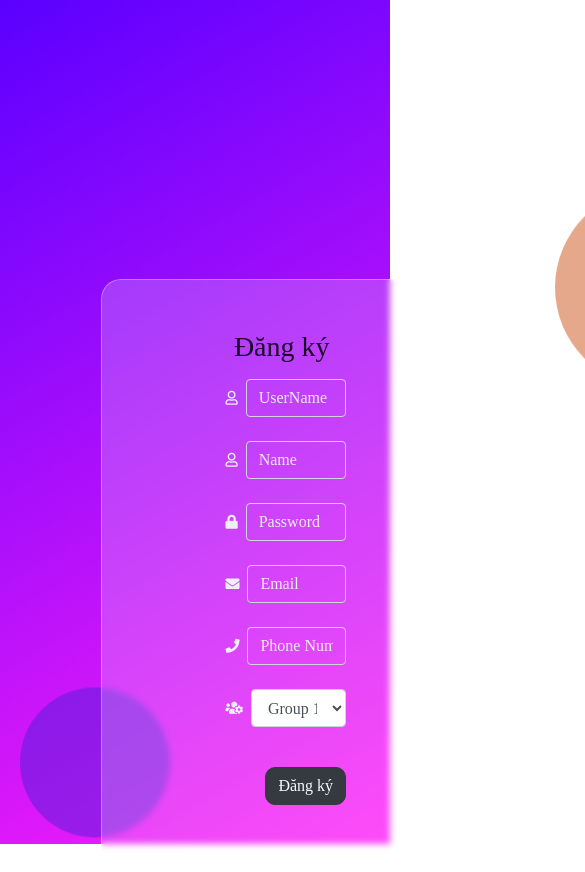
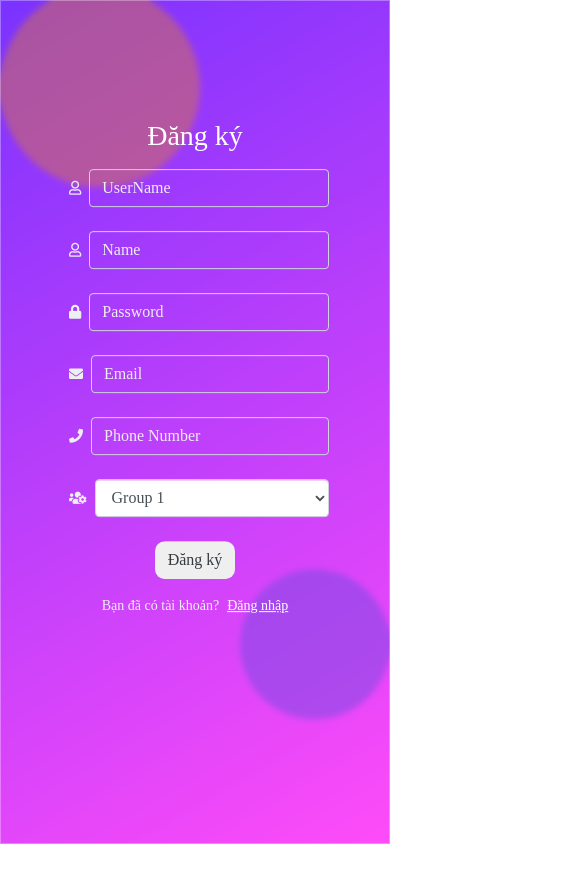
Before and after one commit to PhuongLe1301/tixvn, a React (Create React App) app in the folder tixvn/: page /register in a window 390 px wide. Shown: the top 872 px of the page, 585 px wide, since content can reach past the window. After the commit the page ends 844 px from the top, so only its background shows below. Built offline with nearby package versions, Linux system fonts and the light colour scheme.

Commit message:
responsive login and register

```diff
--- a/tixvn/src/App.js
+++ b/tixvn/src/App.js
@@ -12,6 +12,7 @@ import Login from './pages/Login/Login';
 import AdminTemplate from './template/AdminTemplate/AdminTemplate';
 import ManageMovie from './pages/ManageMovie/ManageMovie';
 import ManageUser from './pages/ManageUser/ManageUser';
+import UserTemplate from './template/UserTemplate/UserTemplate';
 
 export const history = createBrowserHistory();
 
@@ -23,8 +24,8 @@ function App() {
         <HomeTemplate component={Home} exact path="/" />
         <HomeTemplate component={Detail} exact path="/detail/:postId" />
         <HomeTemplate component={CheckOut} exact path="/checkout/:id" />
-        <Route component={Register} exact path="/register" />
-        <Route component={Login} exact path="/login" />
+        <UserTemplate component={Register} exact path="/register" />
+        <UserTemplate component={Login} exact path="/login" />
         <Route component={News} exact path="/news"/>
         {/* Admin  */}
         <AdminTemplate component={ManageMovie} exact path="/admin/quanlyphim" />
--- a/tixvn/src/pages/Login/Login.css
+++ b/tixvn/src/pages/Login/Login.css
@@ -1,3 +1,66 @@
-.registerBG .btn-question a{
+.loginGlass .input-field input {
+    background-color: inherit;
+}
+
+.loginGlass .input-field input::placeholder {
+    color: #eee;
+}
+
+.loginGlass {
+    color: #ecf0f1;
+    border-radius: 20px;
+    padding: 50px 100px;
+    background: rgba(255, 255, 255, 0.2);
+    border: solid 1px rgba(255, 255, 255, 0.3);
+    backdrop-filter: blur(3px);
+    position: absolute;
+    top: 15%;
+    left: 35%;
+}
+
+.btn {
+    border-radius: 10px;
+}
+
+.loginGlass .btn-question a{
     text-decoration: underline;
 }
+
+@media screen and (max-width: 1024px) {
+    .loginGlass {
+        left: 26%;
+        top: 33%;
+        transform: scale(1.3);
+    }
+}
+@media screen and (max-width: 768px) {
+    .loginGlass {
+        left: 19%;
+        top: 31%;
+        transform: scale(1.2);
+    }
+}
+
+@media screen and (min-width: 481px) and (max-width: 654px) {
+    .loginGlass {
+        left: 0;
+        top: 26%;
+        transform: none;
+    }
+}
+
+@media screen and (max-width: 480px) {
+    .loginGlass{
+        height: 90.7%;
+        width: 91%;
+        left: 0;
+        top: 0;
+        padding: 0;
+        border-radius: 0;
+    }
+
+    .loginGlass form{
+        transform: translateY(88%);
+        padding: 0px 60px;
+    }
+}
--- a/tixvn/src/pages/Register/Register.css
+++ b/tixvn/src/pages/Register/Register.css
@@ -1,42 +1,3 @@
-.registerBG {
-  overflow: hidden;
-  background: linear-gradient(135deg, #00c3ff, #eeef1c);
-  background: linear-gradient(135deg, #fc00ff, #00dbde);
-  background-image: linear-gradient(135deg, #ff00ba 0%, #fae713 100%);
-  background-image: linear-gradient(150deg, #5a00ff 0%, #ff1ff7 100%, #ff1ff7 100%);
-  width: 100%;
-  height: 100vh;
-}
-.circleTop {
-  width: 200px;
-  height: 200px;
-  background-color: rgba(204, 82, 25, 0.5);
-  border-radius: 50%;
-  position: absolute;
-  left: 400px;
-  top: 30px;
-  animation: animate 5s linear infinite;
-  animation-delay: calc(-1s * var(--i));
-}
-@keyframes animate {
-  0%,
-  100% {
-    transform: translateY(-25px);
-  }
-  50% {
-    transform: translateY(40px);
-  }
-}
-.circleBot {
-  width: 150px;
-  height: 150px;
-  background-color: rgba(80, 31, 218, 0.5);
-  border-radius: 50%;
-  position: absolute;
-  right: 370px;
-  top: 550px;
-  animation: animate 5s linear infinite;
-}
 .registerGlass .input-field input {
   background-color: inherit;
 }
@@ -57,75 +18,52 @@
 .btn {
   border-radius: 10px;
 }
+
+.registerGlass .btn-question a{
+  text-decoration: underline;
+}
+
 @media screen and (max-width: 1024px) {
-  /* .registerBG {
-    width: 146%;
-    height: 1727px;
-  } */
-  .circleTop{
-    left: 630px;
-    top: 350px;
-  }
-  .circleBot{
-    left: 91px;
-    top: 929px;
-  }
   .registerGlass {
    left: 26%;
-   top: 33%;
+   top: 27%;
+   transform: scale(1.5);
   }
 }
-@media screen and (max-width: 768px) {
-  /* .registerBG {
-    width: 146%;
-    height: 1309px;
-  } */
-  .circleTop{
-    left: 555px;
-    top: 200px;
+
+@media screen and (min-width: 769px) and (max-width:815px) {
+  .registerGlass{
+    left: 19%;
+    top: 27%;
   }
-  .circleBot{
-    left: 20px;
-    top: 700px;
-  }
-  /* .registerGlass {
-   left: 20%;
-   top: 37%;
-  } */
-}
-@media screen and (max-width: 414px) {
-  /* .registerBG {
-    width: 146%;
-    height: 1200px;
-  } */
-  .circleBot{
-    left: 20px;
-    top: 700px;
-  }
-  /* .registerGlass {
-   left: 20%;
-   top: 37%;
-  } */
 }
 
-
-@media screen and (max-width:375px) {
-  /* .registerBG {
-    width: 166%;
-    height: 1227px;
-  } */
-  .circleBot{
-    left: 20px;
-    top: 700px;
-  }
-  /* .registerGlass {
-   left: 20%;
-   top: 37%;
-  } */
-}
-@media screen and (max-width: 320px) {
-  .registerBG {
-    width: 188%;
-    height: 1066px;
+@media screen and (max-width: 768px) {
+  .registerGlass {
+    left: 19%;
+    top: 20%;
   }
 }
+
+@media screen and (max-width: 745px) {
+  .registerGlass{
+    height: 100%;
+    width: 100%;
+    left: 0;
+    top: 0;
+    padding: 0;
+    border-radius: 0;
+    transform: none;
+  }
+
+  .registerGlass form{
+    transform: translateY(23%);
+    padding: 0px 60px;
+  }
+}
+
+@media screen and (max-width: 320px) {
+  .registerGlass form{
+    transform: translateY(6%);
+  }
+}
--- a/tixvn/src/pages/Register/Register.js
+++ b/tixvn/src/pages/Register/Register.js
@@ -5,6 +5,7 @@ import * as Yup from 'yup'
 import { useDispatch } from 'react-redux'
 import 'react-datepicker/dist/react-datepicker.css'
 import { dangKyAction } from '../../redux/action/UserAction'
+import { NavLink } from 'react-router-dom'
 export default function Register(props) {
     const dispatch = useDispatch()
     const formik = useFormik({
@@ -32,12 +33,9 @@ export default function Register(props) {
     const { handleChange, touched, errors } = formik;
 
     return (
-        <div className="registerBG">
-            <div className="circleTop"></div>
-            <div className="circleBot"></div>
         <div className="registerGlass">
             <form className="container flex-column" onSubmit={formik.handleSubmit}>
-                    <h3 className="text-center">Đăng ký</h3>
+                <h3 className="text-center text-white">Đăng ký</h3>
                 <div className="d-flex align-items-center input-field my-3 mb-4">
                     <span className="far fa-user p-2" />
                     <input name="taiKhoan" placeholder="UserName" required className="form-control text-white" onChange={handleChange} onBlur={formik.handleBlur} />
@@ -72,11 +70,15 @@ export default function Register(props) {
                         <option value="GP04">Group 4</option>
                     </select>
                 </div>
-                    <div className="form-group">
-                        <button type="submit" className="btn btn-dark text-light mt-3 ml-5">Đăng ký</button>
+                <div className="form-group text-center">
+                    <button type="submit" className="btn btn-white text-dark ">Đăng ký</button>
+                </div>
+                <div className="form-group text-center btn-question">
+                    <p>Bạn đã có tài khoản?
+                        <NavLink className="pl-2 text-white" to='/login'>Đăng nhập</NavLink>
+                    </p>
                 </div>
             </form>
         </div>
-        </div>
     )
 }
--- a/tixvn/src/redux/action/UserAction.js
+++ b/tixvn/src/redux/action/UserAction.js
@@ -25,7 +25,7 @@ export const dangNhapAction = (thongTinDangNhap) => {
         try{
             const result = await quanLyNguoiDungService.dangNhap(thongTinDangNhap);
 
-            if(result.data.status === 200){
+            if(result.data.statusCode === 200){
                 dispatch({
                     type: DANG_NHAP_ACTION,
                     thongTinDangNhap : result.data.content
@@ -33,8 +33,8 @@ export const dangNhapAction = (thongTinDangNhap) => {
             }
 
             console.log('result', result);
-        }catch (error) {
-            console.log('error', error.response.data)   ;
+        }catch (errors) {
+            console.log('errors', errors.response?.data)   ;
         }
     }
 }
--- a/tixvn/src/redux/reducers/UserReducer.js
+++ b/tixvn/src/redux/reducers/UserReducer.js
@@ -17,7 +17,7 @@ export const UserReducer = (state = stateDefault, action) => {
         case DANG_NHAP_ACTION:{
             const {thongTinDangNhap} = action;
             localStorage.setItem(USER_LOGIN, JSON.stringify(thongTinDangNhap));
-            // localStorage.setItem(ACCESSTOKEN, thongTinDangNhap.accessToken);
+            localStorage.setItem(ACCESSTOKEN, thongTinDangNhap.accessToken);
 
             return {...state, userLogin:thongTinDangNhap}
         }
--- /dev/null
+++ b/tixvn/src/template/UserTemplate/UserTemplate.css
@@ -0,0 +1,90 @@
+.registerBG {
+    overflow: hidden;
+    background: linear-gradient(135deg, #00c3ff, #eeef1c);
+    background: linear-gradient(135deg, #fc00ff, #00dbde);
+    background-image: linear-gradient(135deg, #ff00ba 0%, #fae713 100%);
+    background-image: linear-gradient(150deg, #5a00ff 0%, #ff1ff7 100%, #ff1ff7 100%);
+    width: 100%;
+    height: 100vh;
+}
+
+.circleTop {
+    width: 200px;
+    height: 200px;
+    background-color: rgba(204, 82, 25, 0.5);
+    border-radius: 50%;
+    position: absolute;
+    left: 400px;
+    top: 30px;
+    animation: animate 5s linear infinite;
+    animation-delay: calc(-1s * var(--i));
+}
+
+@keyframes animate {
+    0%,
+    100% {
+        transform: translateY(-25px);
+    }
+    50% {
+        transform: translateY(40px);
+    }
+}
+
+.circleBot {
+    width: 150px;
+    height: 150px;
+    background-color: rgba(80, 31, 218, 0.5);
+    border-radius: 50%;
+    position: absolute;
+    /* right: 370px;
+    top: 550px; */
+    right: 17%;
+    top: 65%;
+    animation: animate 5s linear infinite;
+}
+
+@media screen and (min-width: 769px) and (max-width: 1024px) {
+    .circleTop {
+        left: 0;
+        top: 18%;
+    }
+    .circleBot {
+        right: 10%;
+        top: 60%;
+    }
+}
+@media screen and (min-width: 481px) and (max-width: 768px) {
+    .circleTop {
+        left: 0;
+        top: 14%;
+    }
+    .circleBot {
+        right: 0;
+        top: 65%;
+    }
+}
+
+@media screen and (max-width: 480px) {
+    .circleTop {
+        top: 0;
+        left: 0%;
+    }
+    .circleBot {
+        right: 0;
+        top: 69%;
+    }
+}
+
+@media screen and (max-width: 320px) {
+    .circleTop{
+        left: 0;
+        top: 0;
+    }
+    .circleBot {
+        right: 0;
+        top: 65%;
+    }
+    .loginGlass form {
+        transform: translateY(58%);
+    }
+}
--- /dev/null
+++ b/tixvn/src/template/UserTemplate/UserTemplate.js
@@ -0,0 +1,15 @@
+import React from 'react';
+import { Route } from 'react-router-dom';
+import './UserTemplate.css';
+
+export default function UserTemplate(props) {
+    return (
+        <Route path={props.path} exact render={(propsRoute) => {
+            return <div className="registerBG">
+                <div className="circleTop"></div>
+                <div className="circleBot"></div>
+                <props.component {...propsRoute} />
+            </div>
+        }} />
+    )
+}
```
Also changed, not shown: tixvn/src/pages/Login/Login.js (+2 -6 lines). Lines whose indentation alone changed are shown as unchanged.
